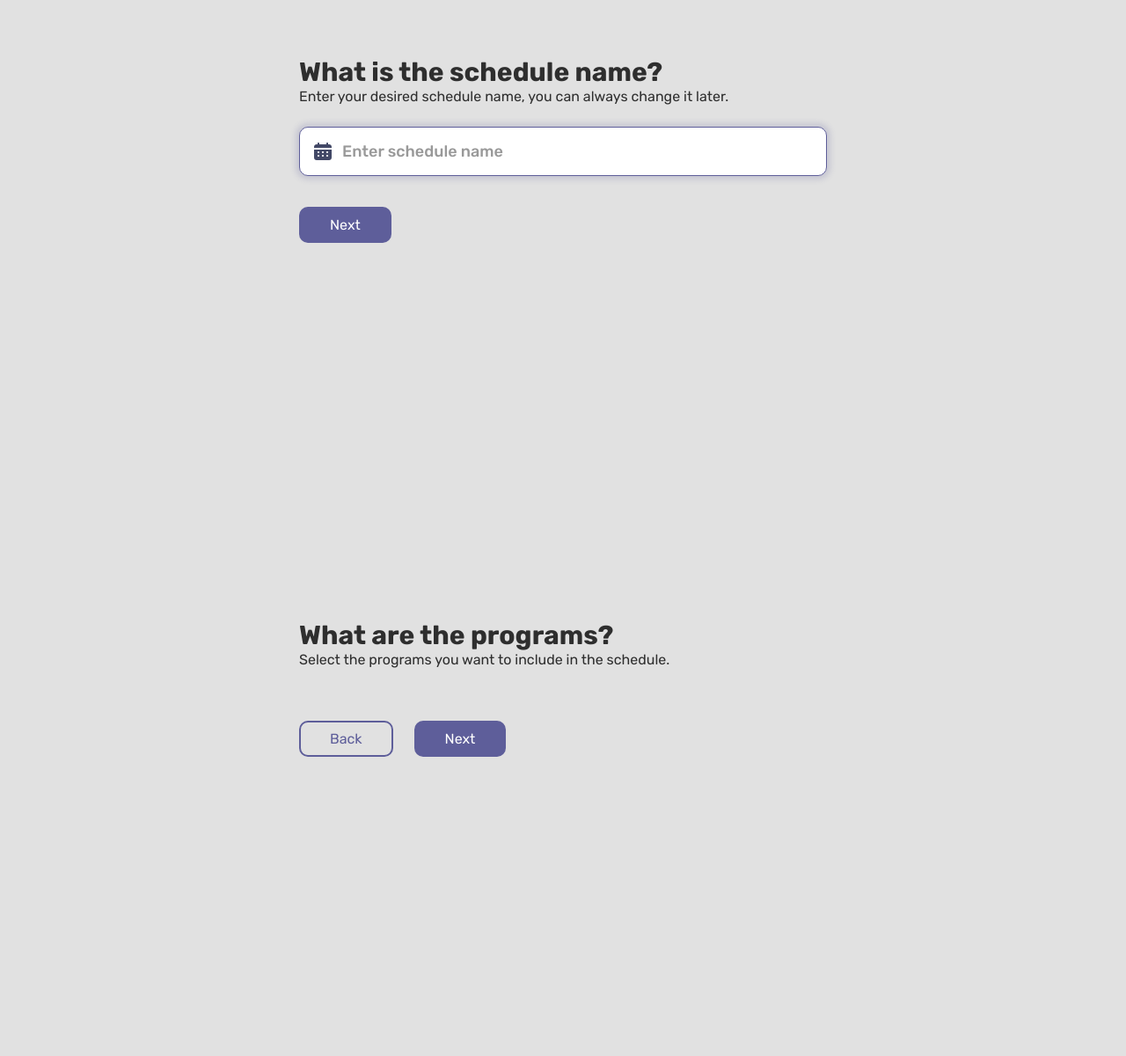
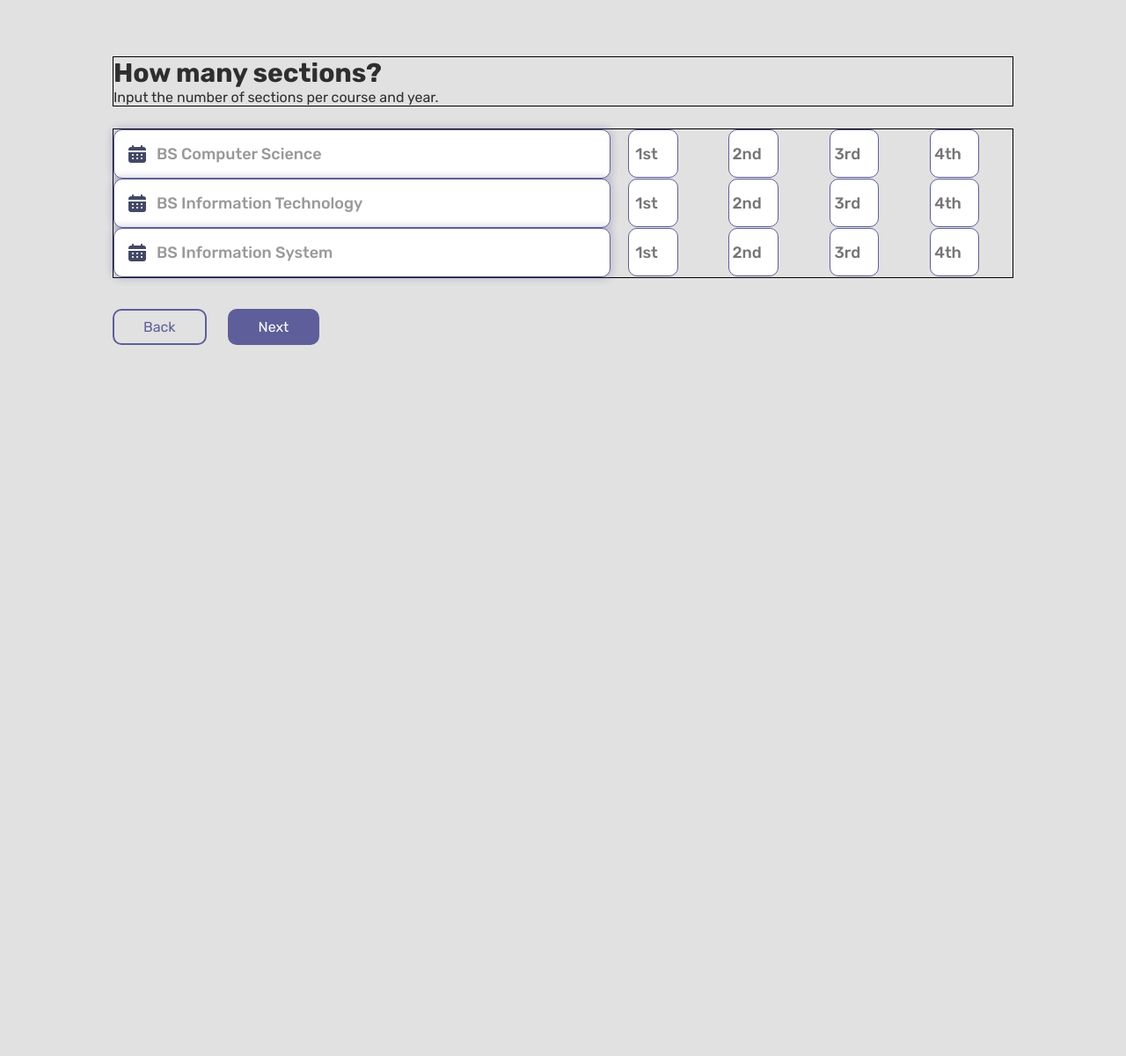
Before and after one commit to jkagullo/Scheduling-PSO, a Flask app: page /schedname in a window 1280 px wide. Shown: the part 160-1360 px from the top of the page at 88% size. After the commit the page ends 552 px from the top, so only its background shows below. Run offline with Flask 3, Linux system fonts and the light colour scheme.

Commit message:
currently working on the sections tab

```diff
--- a/app/static/css/schedname.css
+++ b/app/static/css/schedname.css
@@ -10,11 +10,7 @@ body {
     height: 100vh;
 }
 
-#schedName {
-    display: block;
-}
-
-#roomSchedule {
+#schedName, #roomSchedule {
     display: none;
 }
 
@@ -95,6 +91,10 @@ body {
     height: 40%;
 }
 
+#programs .question{
+    width: 80%;
+}
+
 .body-text{
     margin: 0;
     padding: 0;
@@ -106,6 +106,7 @@ body {
     flex-direction: column;
     color: #2E2E2E;
     margin-bottom: 25px;
+    border: 1px solid black;
 }
 
 .card2 {
@@ -113,6 +114,7 @@ body {
     display: flex;
     flex-direction: column;
     margin-bottom: 35px;
+    border: 1px solid black;
 }
 
 .card3 {
@@ -132,6 +134,7 @@ body {
     height: auto;
     border-radius: 10px;
     box-shadow: 0 0 6px 4px rgba(94, 94, 154, 0.2);
+    flex-direction: column;
 }
 
 .input-container img {
@@ -226,3 +229,36 @@ body {
         font-size: 24px;
     }
 }
+
+
+/* Grid */
+
+.grid{
+    width: 100%;
+    margin: 0 auto;
+    display: grid;
+    grid-template-columns: 6fr 1fr 1fr 1fr 1fr;
+    justify-content: center;
+    column-gap: 20px;
+}
+
+.number input{
+    width: 60%;
+    height: 55px;
+    font-size: 18px;
+    display: flex;
+    flex-direction: column;
+    border-radius: 10px;
+    border: 1px solid #5E5E9A;
+    justify-content: center;
+    align-items: center;
+    text-align: center;
+    font-weight: 500;
+}
+
+.year{
+    text-align: center;
+    font-size: 15px;
+    font-weight: 500;
+    border-radius: 10px;
+}
--- a/app/templates/schedname.html
+++ b/app/templates/schedname.html
@@ -73,13 +73,67 @@
             <div class="content">
                 <div class="question">
                     <div class="card1">
-                        <p class="head">What are the programs?</p>
-                        <p class="body-text">Select the programs you want to include in the schedule.</p>
+                        <p class="head">How many sections?</p>
+                        <p class="body-text">Input the number of sections per course and year.</p>
                     </div>
                     <div class="card2">
-                        <form>
+                        <div class="grid wrapper">
+                            <div class="input-container">
+                                <img src="{{url_for('static', filename='assets/calendar-icon.svg')}}">
+                                <input type="text" placeholder="BS Computer Science" readonly>
+                            </div>
+                            <div class="number">
+                                <input type="number" min="0" max="10" placeholder="1st">
+                            </div>
+                            <div class="number">
+                                <input type="number" min="0" max="10" placeholder="2nd">
+                            </div>
+                            <div class="number">
+                                <input type="number" min="0" max="10" placeholder="3rd">
+                            </div>
+                            <div class="number">
+                                <input type="number" min="0" max="10" placeholder="4th">
+                            </div>
 
-                        </form>
+                        </div>
+
+                        <div class="grid wrapper">
+                            <div class="input-container">
+                                <img src="{{url_for('static', filename='assets/calendar-icon.svg')}}">
+                                <input type="text" placeholder="BS Information Technology" readonly>
+                            </div>
+                            <div class="number">
+                                <input type="number" min="0" max="10" placeholder="1st">
+                            </div>
+                            <div class="number">
+                                <input type="number" min="0" max="10" placeholder="2nd">
+                            </div>
+                            <div class="number">
+                                <input type="number" min="0" max="10" placeholder="3rd">
+                            </div>
+                            <div class="number">
+                                <input type="number" min="0" max="10" placeholder="4th">
+                            </div>
+                        </div>
+
+                        <div class="grid wrapper">
+                            <div class="input-container">
+                                <img src="{{url_for('static', filename='assets/calendar-icon.svg')}}">
+                                <input type="text" placeholder="BS Information System" readonly>
+                            </div>
+                            <div class="number">
+                                <input type="number" min="0" max="10" placeholder="1st">
+                            </div>
+                            <div class="number">
+                                <input type="number" min="0" max="10" placeholder="2nd">
+                            </div>
+                            <div class="number">
+                                <input type="number" min="0" max="10" placeholder="3rd">
+                            </div>
+                            <div class="number">
+                                <input type="number" min="0" max="10" placeholder="4th">
+                            </div>
+                        </div>
                     </div>
                     <div class="card3">
                         <button id="roomSchedBack" class="next-back-button back">Back</button>
```
